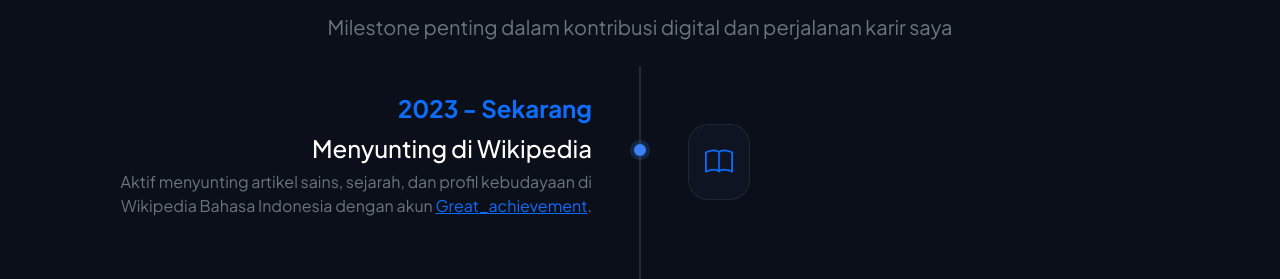
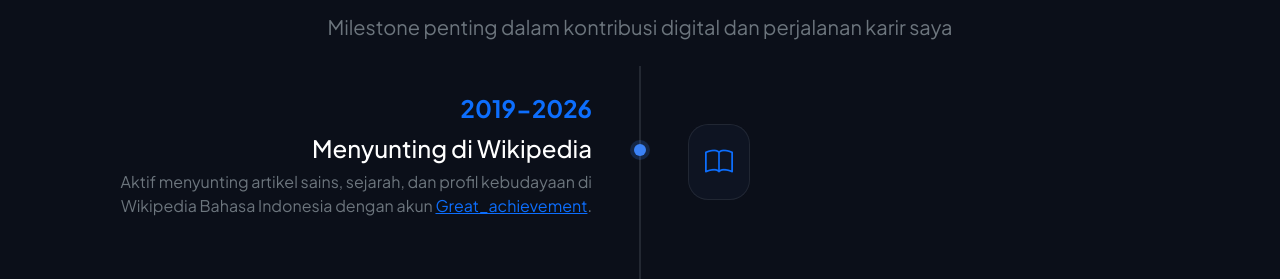
Before and after one commit to muhammadiqbal345/muhammadiqbal345.github.io, a plain HTML site: page index.html in a window 1280 px wide. Shown: the part 1561-1840 px from the top of the page. Drawn offline with nearby package versions, Linux system fonts and the light colour scheme; no server answers.

Commit message:
chore: update Wikipedia contribution timeline range in index.html

```diff
--- a/index.html
+++ b/index.html
@@ -470,7 +470,7 @@
                 <div class="row g-4 timeline-row align-items-center mb-5 opacity-0 translate-y-3"
                     style="transition: all 0.6s ease;">
                     <div class="col-md-6 text-md-end pe-md-5">
-                        <span class="text-primary fw-bold fs-4">2023 - Sekarang</span>
+                        <span class="text-primary fw-bold fs-4">2019-2026</span>
                         <h4 class="text-white mt-2">Menyunting di Wikipedia</h4>
                         <p class="text-secondary mt-2">Aktif menyunting artikel sains, sejarah, dan profil kebudayaan di
                             Wikipedia Bahasa Indonesia dengan akun <a
```
